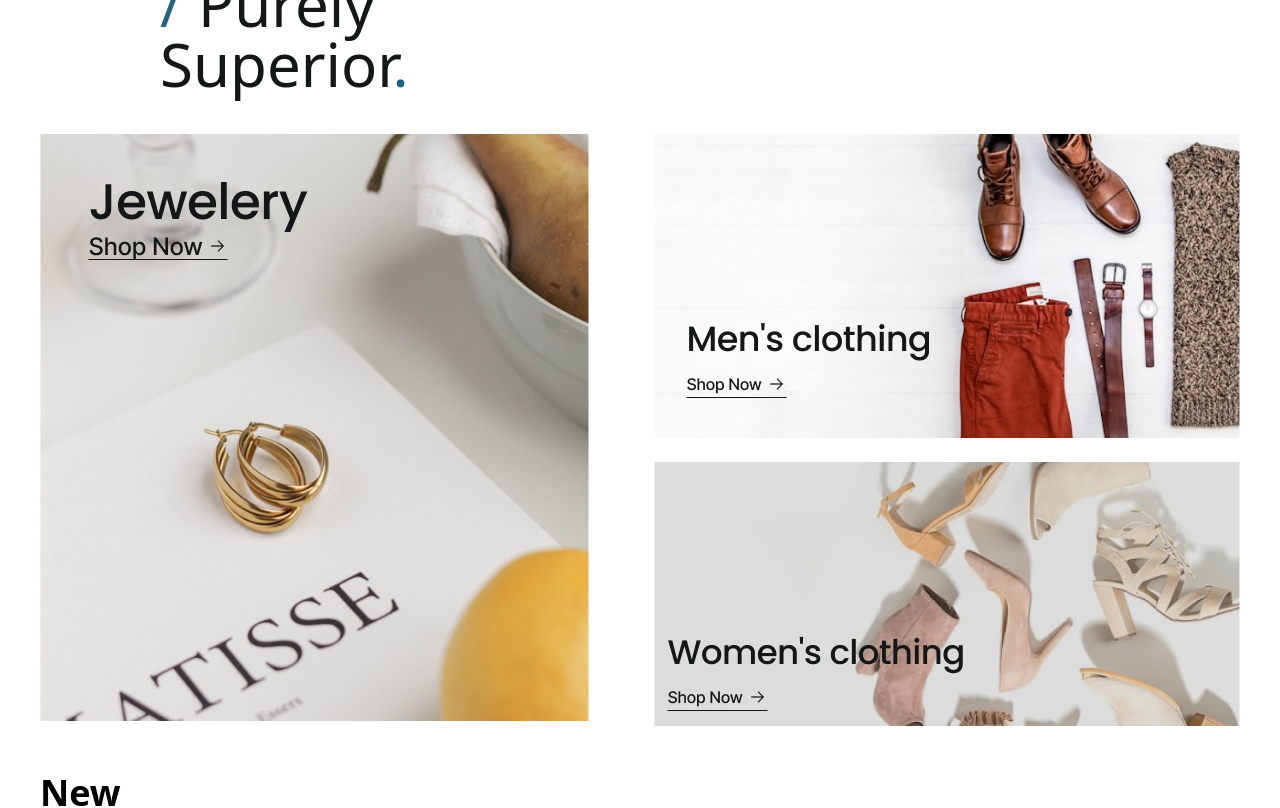
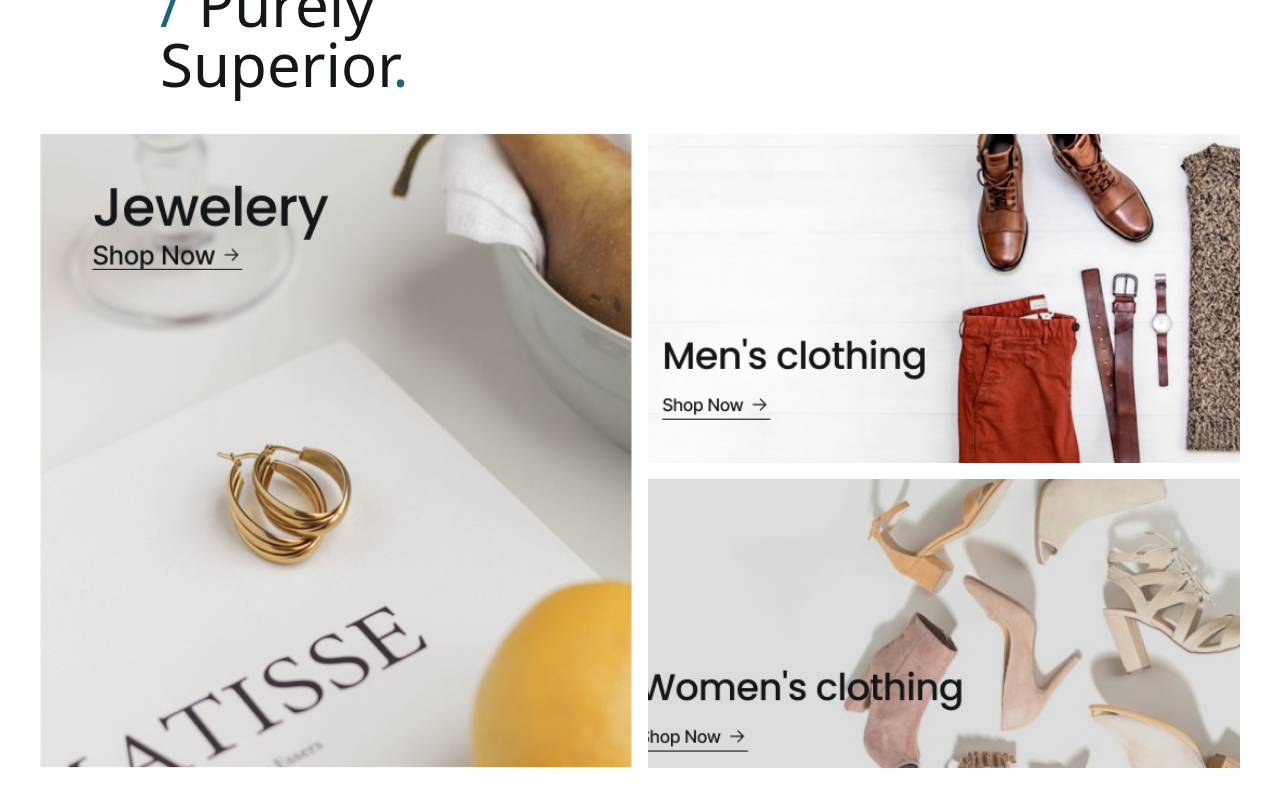
Before and after one commit to AngelaPetreska/e-commerce-store, a React (Vite) app in the folder e-commerce-store-project/: page / in a window 1280 px wide. Shown: the part 680-1488 px from the top of the page. Built offline with nearby package versions, Linux system fonts and the light colour scheme; no server answers.

Commit message:
BannerGrid.jsx was updated

```diff
--- a/e-commerce-store-project/src/components/BannerGrid.jsx
+++ b/e-commerce-store-project/src/components/BannerGrid.jsx
@@ -5,20 +5,20 @@ import BannerGrid3 from '../assets/BannerGrid3.jpg';
 
 function BannerGrid() {
   return (
-    <div className="m-10 grid grid-cols-1 md:grid-cols-2 lg:grid-cols-3 gap-4">
-      <div className="col-start-1 col-end-4 row-start-1 row-end-5">
+    <div className="m-10 grid grid-cols-2 gap-4">
+      <div className="col-span-1 row-span-2">
         <Link to="/products/category/jewelery">
-          <img src={BannerGrid1} alt="Banner Grid 1" />
+          <img src={BannerGrid1} alt="Banner Grid 1" className="w-full h-full object-cover" />
         </Link>
       </div>
-      <div className="col-start-4 col-end-7 row-start-1 row-end-3">
+      <div className="col-span-1 row-span-1">
         <Link to="/products/category/men's%20clothing">
-          <img src={BannerGrid2} alt="Banner Grid 2" />
+          <img src={BannerGrid2} alt="Banner Grid 2" className="w-full h-full object-cover" />
         </Link>
       </div>
-      <div className="col-start-4 col-end-7 row-start-3 row-end-5">
+      <div className="col-span-1 row-span-1">
         <Link to="/products/category/women's%20clothing">
-          <img src={BannerGrid3} alt="Banner Grid 3" />
+          <img src={BannerGrid3} alt="Banner Grid 3" className="pb-3 w-full h-full object-cover" />
         </Link>
       </div>
     </div>
```
